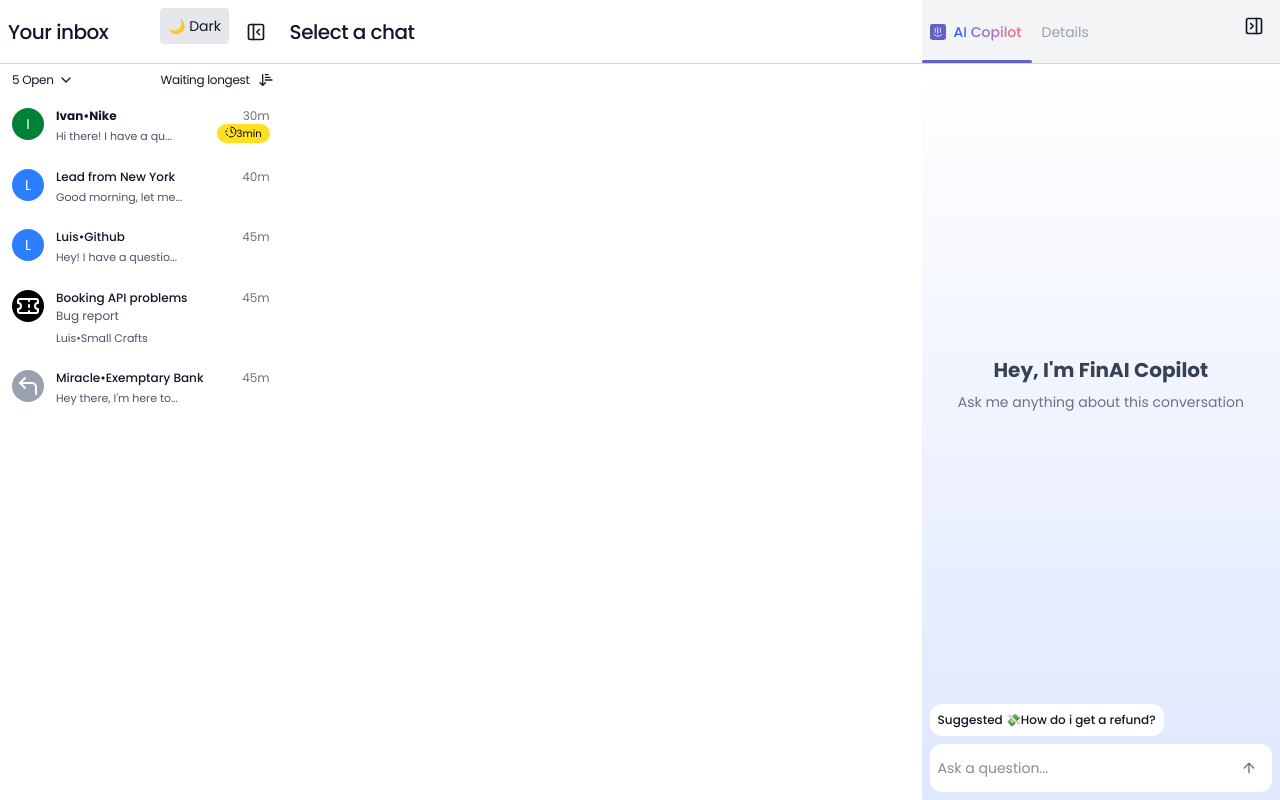
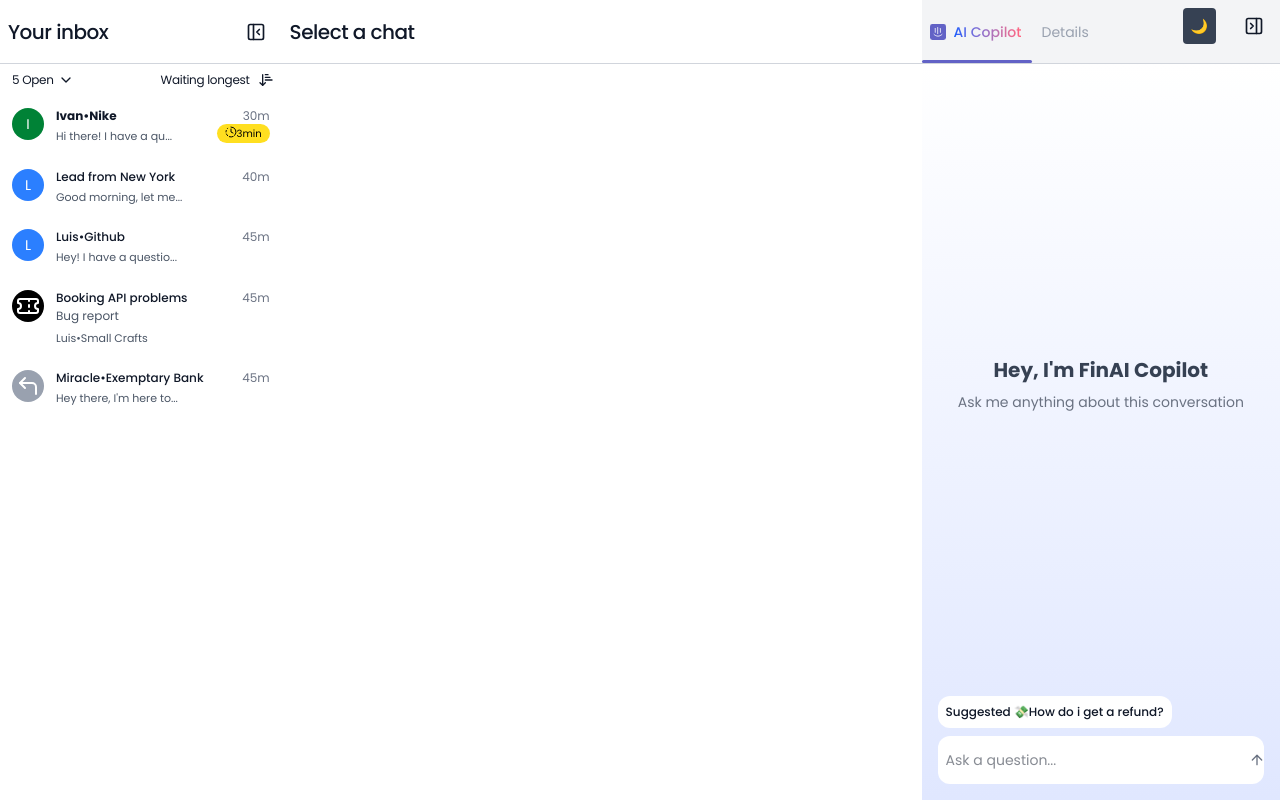
Before and after one commit to iam-i-j-k/beyond-chats, a React (Vite) app: page / in a window 1280 px wide. Built offline with nearby package versions, Linux system fonts and the light colour scheme.

Commit message:
maximum done

```diff
--- a/index.html
+++ b/index.html
@@ -7,7 +7,7 @@
     <meta name="viewport" content="width=device-width, initial-scale=1.0" />
     <title>Vite + React</title>
   </head>
-  <body>
+  <body class="bg-white dark:bg-gray-900">
     <div id="root"></div>
     <script type="module" src="/src/main.jsx"></script>
   </body>
--- a/src/App.jsx
+++ b/src/App.jsx
@@ -3,6 +3,7 @@ import Inbox from './components/Inbox'
 import Chatbox from './components/Chatbox'
 import FinAI, { ChatboxInputContext } from './components/FinAI'
 import ThemeToggle from './components/ThemeToggle'
+import { motion } from "framer-motion";
 
 const App = () => {
   const [sidebarOpen, setSidebarOpen] = useState(true)
@@ -21,7 +22,7 @@ const App = () => {
 
   return (
     <ChatboxInputContext.Provider value={{ chatboxInput, setChatboxInput }}>
-      <div className="bg-white dark:bg-gray-900 text-gray-900 dark:text-gray-100 min-h-screen">
+      <div className="relative bg-white dark:bg-gray-900 text-gray-900 dark:text-gray-100 min-h-screen">
         <div className="flex flex-col md:flex-row w-full h-screen bg-gray-50 dark:bg-gray-800">
           <Inbox
             open={sidebarOpen}
@@ -37,7 +38,7 @@ const App = () => {
                   ? 'md:ml-[22%] md:w-[60%] ml-0 w-full'
                   : 'md:ml-[22%] md:w-[78%] ml-0 w-full'
                 : finAiOpen
-                  ? 'md:ml-[4%] md:w-[81%] ml-0 w-full'   // <-- 4% for collapsed sidebar
+                  ? 'md:ml-[4%] md:w-[81%] ml-0 w-full'
                   : 'md:ml-[4%] md:w-[96%] ml-0 w-full'
             }`}
           >
@@ -46,14 +47,22 @@ const App = () => {
               sidebarOpen={sidebarOpen}
               onClose={() => setSelectedUser(null)}
             />
-
           </div>
           <div className={finAiOpen ? 'md:w-[33%] w-full' : 'md:w-[4%] w-12'}>
             <FinAI open={finAiOpen} setOpen={setFinAiOpen} />
           </div>
-          <div className='absolute top-2 left-40 z-50'>
+          <motion.div
+            animate={{
+              top: finAiOpen ? 8 : 64, // px values for top-2 and top-16
+              right: finAiOpen ? 64 : 8, // px values for right-16 and right-2
+              position: "fixed",
+              zIndex: 50,
+            }}
+            transition={{ type: "spring", stiffness: 300, damping: 30 }}
+            style={{ position: "fixed" }}
+          >
             <ThemeToggle />
-          </div>
+          </motion.div>
         </div>
       </div>
     </ChatboxInputContext.Provider>
--- a/src/components/Chat.jsx
+++ b/src/components/Chat.jsx
@@ -200,7 +200,7 @@ const Chat = ({ messages, setMessages }) => {
   // You can use a library like draft-js-toolbar-plugin for more advanced toolbars
 
   return (
-    <form className="p-2 md:p-3 bg-white dark:bg-gray-900 shadow-2xl dark:shadow-gray-700 flex flex-col items-start rounded-2xl w-full" onSubmit={handleSend}>
+    <form className="p-2 md:p-3 bg-white dark:bg-gray-900 flex flex-col items-start rounded-2xl w-full" onSubmit={handleSend}>
       <div className="flex flex-col items-start mb-2">
         <div className="flex items-center">
           <div className="flex h-5 w-5 items-center opacity-80 justify-center rounded bg-transparent">
@@ -258,7 +258,7 @@ const Chat = ({ messages, setMessages }) => {
           </div>
         )}
         <div
-          className="w-full rounded border border-gray-300 p-2 outline-none mb-2 min-h-[40px] text-xs bg-white dark:bg-gray-900"
+          className="w-full rounded border border-gray-300 p-2 outline-none mb-2 min-h-[40px] text-xs bg-white dark:bg-gray-900 max-h-[160px] overflow-y-auto"
           style={{ cursor: 'text' }}
           onClick={() => editorRef.current && editorRef.current.focus()}
         >
@@ -284,7 +284,7 @@ const Chat = ({ messages, setMessages }) => {
               handleSend(e);
               return 'handled';
             }}
-            onTab={e => {
+            keyBindingFn={e => {
               // Optionally handle tab for indentation or focus
             }}
             spellCheck={true}
@@ -324,7 +324,7 @@ const Chat = ({ messages, setMessages }) => {
             onClick={() => setShowEmojiPicker((prev) => !prev)}
             title="Emoji"
           >
-            <Smile className="h-5 w-5 text-gray-900 dark:text-gray-100" />
+            <Smile className="h-4 w-4 text-gray-900 dark:text-gray-100" />
           </button>
         </div>
 
@@ -347,7 +347,7 @@ const Chat = ({ messages, setMessages }) => {
             <ChevronDown className="text-gray-300 dark:text-gray-200 w-4 h-4" />
           </button>
           {showOptions && (
-            <div className="absolute right-0 bottom-10 w-40 bg-white rounded shadow-lg z-50">
+            <div className="absolute right-0 bottom-10 w-40 bg-white text-gray-800 rounded shadow-lg z-50">
               <input
                 className="block w-full text-xs text-left px-4 py-2 hover:bg-gray-100"
                 type="file"
--- a/src/components/Chatbox.jsx
+++ b/src/components/Chatbox.jsx
@@ -13,11 +13,10 @@ const Chatbox = ({ user, sidebarOpen, onClose }) => {
   const { chatboxInput, setChatboxInput } = useContext(ChatboxInputContext)
   const [messages, setMessages] = useState([])
   const [showHeaderOptions, setShowHeaderOptions] = useState(false)
-  const [selectedMsgIdx, setSelectedMsgIdx] = useState(null);
 
   return (
-    <div className="h-screen relative w-full transition-all duration-300 flex flex-col bg-white dark:bg-gray-900">
-      <div className="flex items-center justify-between h-[8%] p-2 border-b-1 border-gray-300">
+    <div className="h-screen w-full flex flex-col bg-white dark:bg-gray-900">
+      <div className="flex items-center justify-between h-[8%] p-2 border-b-1 border-gray-300 dark:border-gray-700">
         <h1 className="text-xl font-medium tracking-tight">
           {user ? user.name ? user.name : user.title : "Select a chat"}
         </h1>
@@ -31,7 +30,7 @@ const Chatbox = ({ user, sidebarOpen, onClose }) => {
               <Ellipsis className="w-4 h-4" />
             </button>
             {showHeaderOptions && (
-              <div className="absolute right-0 top-10 w-40 bg-white rounded shadow-lg z-50">
+              <div className="absolute text-gray-800 right-0 top-10 w-40 bg-white rounded shadow-lg z-50">
                 <button
                   className="flex items-center w-full text-xs text-left px-4 py-2"
                   type="button"
@@ -83,7 +82,7 @@ const Chatbox = ({ user, sidebarOpen, onClose }) => {
       </div>
       {/* Chat messages */}
       {user && (
-        <div className="flex-1 overflow-y-auto max-h-[calc(100%-40%)] p-2 md:p-4">
+        <div className="flex-1 overflow-y-auto max-h-[calc(100%-56px)] p-2 md:p-4">
           <div className="max-w-[80%]">
             <div className="rounded-lg bg-gray-100 dark:bg-gray-800 p-3">
               <p className="text-xs text-gray-800 dark:text-gray-100 leading-5">
@@ -141,7 +140,7 @@ const Chatbox = ({ user, sidebarOpen, onClose }) => {
 
       {/* Input area at the bottom */}
       {user && (
-        <div className="fixed left-0 right-0 md:right-[6%] bottom-0 md:bottom-[2%] w-full mx-auto max-w-full md:max-w-2xl z-30">
+        <div className="fixed bottom-0 left-0 right-0 w-full md:static md:w-auto bg-white dark:bg-gray-900 z-30">
           <Chat messages={messages} setMessages={setMessages} input={chatboxInput} setInput={setChatboxInput} />
         </div>
       )}
--- a/src/components/FinAI.jsx
+++ b/src/components/FinAI.jsx
@@ -175,7 +175,7 @@ const FinAI = ({ open = true, setOpen, inputFromChatbox }) => {
               animate={{ opacity: 1, y: 0 }}
               exit={{ opacity: 0, y: 20 }}
               transition={{ duration: 0.25 }}
-              className="flex-1 p-2 overflow-y-auto bg-gradient-to-t from-indigo-100 to-white dark:from-gray-900 dark:to-gray-800 scrollbar-thin scrollbar-thumb-indigo-300 dark:scrollbar-thumb-gray-700 scrollbar-track-transparent"
+              className="flex-1 p-2 md:p-4 overflow-y-auto bg-gradient-to-t from-indigo-100 to-white dark:from-gray-900 dark:to-gray-800 scrollbar-thin scrollbar-thumb-indigo-300 dark:scrollbar-thumb-gray-700 scrollbar-track-transparent"
             >
               {selectedTab === 'copilot' && (
                 <div className="flex flex-col h-full w-full">
--- a/src/components/Inbox.jsx
+++ b/src/components/Inbox.jsx
@@ -102,8 +102,8 @@ const Inbox = ({ open, setOpen, selectedUser, setSelectedUser, readChats }) => {
             className={`fixed left-0 top-0 z-40 h-screen flex flex-col
               bg-white dark:bg-gray-800
               transition-all duration-300
-              ${open ? 'w-full md:w-[22%]' : 'w-12 md:w-[4%]'}
-              max-w-full
+              w-full md:w-[22%] max-w-full
+              overflow-y-auto
             `}
           >
             <div className='h-[8%] p-2 border-b-1 border-gray-300 dark:border-gray-700 flex items-center justify-between'>
@@ -157,7 +157,7 @@ const Inbox = ({ open, setOpen, selectedUser, setSelectedUser, readChats }) => {
                       transition={{ duration: 0.5 }}
                       className={`flex cursor-pointer items-start justify-between w-full p-3 rounded
                         hover:bg-gray-300 dark:hover:bg-gray-700
-                        ${selectedUser && selectedUser.id === user.id ? 'bg-blue-100 dark:bg-blue-900' : ''}
+                        ${selectedUser && selectedUser.id === user.id ? 'bg-blue-100 dark:bg-gray-700' : ''}
                       `}
                       onClick={() => setSelectedUser(user)}
                     >
--- a/src/components/ThemeToggle.jsx
+++ b/src/components/ThemeToggle.jsx
@@ -17,9 +17,10 @@ const ThemeToggle = () => {
   return (
     <button
       onClick={() => setTheme(theme === 'dark' ? 'light' : 'dark')}
-      className="p-2 text-sm rounded cursor-pointer bg-gray-200 dark:bg-gray-700"
+      className="p-2 text-sm rounded cursor-pointer bg-gray-700 "
+    title={theme === 'dark' ? 'Switch to Light Mode' : 'Switch to Dark Mode'}
     >
-      {theme === 'dark' ? '🌞 Light' : '🌙 Dark'}
+      {theme === 'dark' ? '🌞' : '🌙'}
     </button>
   );
 };
```
